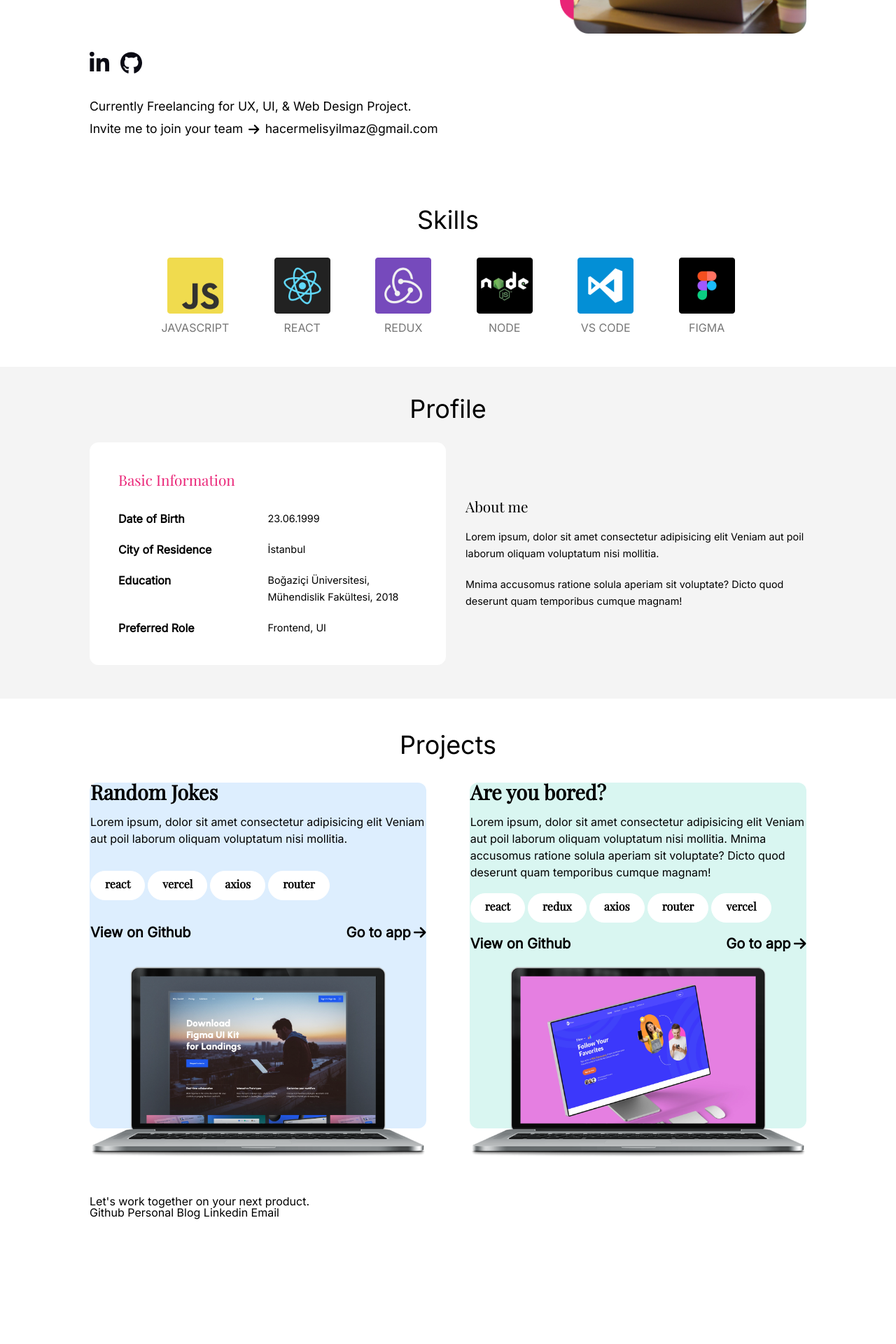
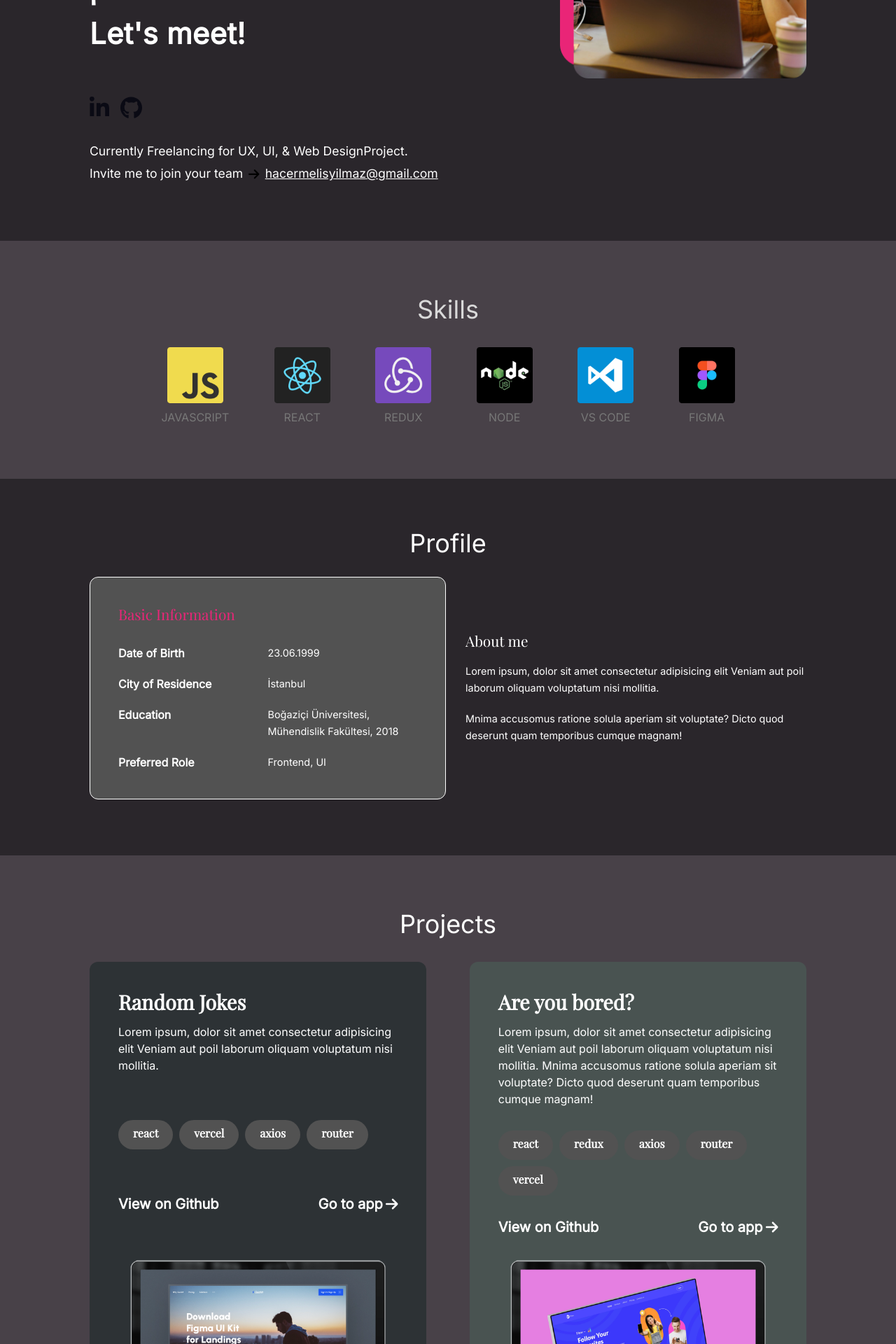
Before and after one commit to hacermelisyilmaz/FSWeb-Frontend-Challenge, a React (Create React App) app: page / in a window 1280 px wide. Shown: the part 540-2460 px from the top of the page at 70% size. Before the commit the page ends 2328 px from the top, so only its background shows below. Built offline with nearby package versions, Linux system fonts and the light colour scheme.

Commit message:
Dark mode update

```diff
--- a/src/App.css
+++ b/src/App.css
@@ -3,7 +3,7 @@
 }
 
 .component {
-  padding: 3rem 0;
+  padding: 5rem 0;
 }
 
 h2 {
@@ -114,14 +114,21 @@ header {
   background-color: #ddeefe;
 }
 
+.dark #project-card-container .Project:first-child {
+  background-color: #2d3235;
+}
+
 #project-card-container .Project:nth-child(2) {
   background-color: #d9f6f1;
+}
+
+.dark #project-card-container .Project:nth-child(2) {
+  background-color: #495351;
 }
 
 .Project {
   border: 1px solid transparent;
   border-radius: 12px;
-  /* padding: 2.5rem; */
   width: 47%;
   line-height: 1.5rem;
 }
@@ -136,8 +143,7 @@ header {
 .Project .tag {
   font-family: "Playfair Display", serif;
   font-weight: 700;
-  background-color: white;
-  border: 1px solid white;
+  border: 1px solid transparent;
   border-radius: 4.75rem;
   padding: 6px 20px 10px 20px;
 }
@@ -147,5 +153,23 @@ header {
   font-size: 1.25rem;
 }
 
-.Project img {
+footer {
+  width: 56%;
+  font-size: 2.6rem;
 }
+
+footer h1 {
+  text-align: right;
+  max-width: 70%;
+  line-height: 4rem;
+}
+
+#footer-links {
+  font-size: 1.5rem;
+  line-height: 2.25rem;
+  font-weight: 500;
+}
+
+.dark .Header header label div::after {
+  background-image: url();
+}
--- a/src/App.js
+++ b/src/App.js
@@ -7,10 +7,15 @@ import Footer from "./layout/Footer";
 
 import "./style/reset.css";
 import "./App.css";
+import { useContext } from "react";
+import { ModeLangContext } from "./context/ModeLangProvider";
 
 function App() {
+  const { darkMode } = useContext(ModeLangContext);
+
   return (
-    <div className="App">
+    <div className={darkMode ? "App" : "App dark"}>
+      <div className="dark:text-dark-white">
         <Header />
         <Introduction />
         <Skills />
@@ -18,6 +23,7 @@ function App() {
         <Projects />
         <Footer />
       </div>
+    </div>
   );
 }
 
--- a/src/components/Project.js
+++ b/src/components/Project.js
@@ -4,23 +4,29 @@ import { FontAwesomeIcon } from "@fortawesome/react-fontawesome";
 function Project({ project }) {
   return (
     <div className="Project">
-      <h3>{project.title}</h3>
+      <h3 className="px-10 pt-11">{project.title}</h3>
       <div className="h-full flex flex-col justify-between gap-1">
-        <p>{project.p1}</p>
-        <div id="tags" className="flex flex-wrap gap-1">
+        <p className="px-10">{project.p1}</p>
+        <div id="tags" className="flex flex-wrap gap-[9px] px-10">
           {project.tags.map((tag, i) => {
             return (
-              <span className="tag" key={i}>
-                {tag.tag}
+              <span
+                className="tag bg-light-white dark:bg-dark-ornamentdarkgray"
+                key={i}
+              >
+                {tag}
               </span>
             );
           })}
         </div>
-        <div id="links" className="flex justify-between">
+        <div id="links" className="flex justify-between px-10">
           <a href="#">{project.links.git}</a>
           <a href="#" className="flex items-center gap-1">
             <p>{project.links.redirect}</p>
-            <FontAwesomeIcon icon={faArrowRight} style={{ color: "#000000" }} />
+            <FontAwesomeIcon
+              icon={faArrowRight}
+              className="text-light-black dark:text-dark-white"
+            />
           </a>
         </div>
         <img src={project.image} />
--- a/src/data/data.js
+++ b/src/data/data.js
@@ -9,7 +9,11 @@ export const data = {
       greeting: "Merhaba! 👋",
       p1: "Ben Melis. Full-stack geliştiriciyim. Sağlam ve ölçeklenebilir ön yüz web sayfaları oluşturabilirim.",
       p2: "Haydi tanışalım!",
-      p3: "Şu an UX, UI ve Web Tasarım Projeleri için serbest çalışıyorum.",
+      p31: "Şu an ",
+      colored1: "UX, UI ve Web Tasarım Projeleri",
+      p32: " için ",
+      colored2: "serbest",
+      p33: " çalışıyorum.",
       p4: "Takımınıza davet edin ",
       p5: " hacermelisyilmaz@gmail.com",
       image: "img/intro/pp.png",
@@ -50,12 +54,7 @@ export const data = {
       project1: {
         title: "Şakalar",
         p1: "Lorem ipsum, dolor sit amet consectetur adipisicing elit Veniam aut poil laborum oliquam voluptatum nisi mollitia.",
-        tags: [
-          { tag: "react" },
-          { tag: "vercel" },
-          { tag: "axios" },
-          { tag: "router" },
-        ],
+        tags: ["react", "vercel", "axios", "router"],
         links: {
           git: "Github'da göster",
           redirect: "Uygulamaya git ",
@@ -65,13 +64,7 @@ export const data = {
       project2: {
         title: "Sıkıldınız mı?",
         p1: "Lorem ipsum, dolor sit amet consectetur adipisicing elit Veniam aut poil laborum oliquam voluptatum nisi mollitia. Mnima accusomus ratione solula aperiam sit voluptate? Dicto quod deserunt quam temporibus cumque magnam!",
-        tags: [
-          { tag: "react" },
-          { tag: "redux" },
-          { tag: "axios" },
-          { tag: "router" },
-          { tag: "vercel" },
-        ],
+        tags: ["react", "redux", "axios", "router", "vercel"],
         links: {
           git: "Github'da göster",
           redirect: "Uygulamaya git ",
@@ -96,10 +89,15 @@ export const data = {
       language: "TÜRKÇE'YE GEÇ",
     },
     introduction: {
+      image: "img/intro/pp.png",
       greeting: "Hi! 👋",
       p1: "I'm Melis. I'm a full-stack developer. I can craft solid and scalable frontend products.",
       p2: "Let's meet!",
-      p3: "Currently Freelancing for UX, UI, & Web Design Project.",
+      p31: "Currently ",
+      colored1: "Freelancing",
+      p32: " for ",
+      colored2: "UX, UI, & Web Design",
+      p33: "Project.",
       p4: "Invite me to join your team ",
       p5: " hacermelisyilmaz@gmail.com",
       image: "img/intro/pp.png",
@@ -140,12 +138,7 @@ export const data = {
       project1: {
         title: "Random Jokes",
         p1: "Lorem ipsum, dolor sit amet consectetur adipisicing elit Veniam aut poil laborum oliquam voluptatum nisi mollitia.",
-        tags: [
-          { tag: "react" },
-          { tag: "vercel" },
-          { tag: "axios" },
-          { tag: "router" },
-        ],
+        tags: ["react", "vercel", "axios", "router"],
         links: {
           git: "View on Github",
           redirect: "Go to app ",
@@ -155,13 +148,7 @@ export const data = {
       project2: {
         title: "Are you bored?",
         p1: "Lorem ipsum, dolor sit amet consectetur adipisicing elit Veniam aut poil laborum oliquam voluptatum nisi mollitia. Mnima accusomus ratione solula aperiam sit voluptate? Dicto quod deserunt quam temporibus cumque magnam!",
-        tags: [
-          { tag: "react" },
-          { tag: "redux" },
-          { tag: "axios" },
-          { tag: "router" },
-          { tag: "vercel" },
-        ],
+        tags: ["react", "redux", "axios", "router", "vercel"],
         links: {
           git: "View on Github",
           redirect: "Go to app ",
--- a/src/layout/Footer.js
+++ b/src/layout/Footer.js
@@ -9,16 +9,22 @@ function Footer() {
   const componentTexts = textData[lang].footer;
 
   return (
-    <div className="Footer component">
-      <div className="w-4/5 mx-auto">
+    <div className="Footer component dark:bg-dark-bggray2">
+      <footer className="mx-auto pt-12 pb-24 flex items-center justify-between">
         <h1>{componentTexts.title}</h1>
-        <div id="footer-links">
-          <a>{componentTexts.links.git} </a>
+        <div id="footer-links" className="flex flex-col">
+          <a className="text-light-cerulean dark:text-dark-ornamentblue">
+            {componentTexts.links.git}{" "}
+          </a>
           <a>{componentTexts.links.blog} </a>
-          <a>{componentTexts.links.linkedin} </a>
-          <a>{componentTexts.links.email} </a>
+          <a className="text-light-blue dark:text-dark-turquoise">
+            {componentTexts.links.linkedin}{" "}
+          </a>
+          <a className="text-light-textdarkpink dark:text-dark-textdarkpink">
+            {componentTexts.links.email}{" "}
+          </a>
         </div>
-      </div>
+      </footer>
     </div>
   );
 }
--- a/src/layout/Header.js
+++ b/src/layout/Header.js
@@ -9,7 +9,7 @@ function Header() {
   const componentTexts = textData[lang].header;
 
   return (
-    <div className="Header component text-textlightgray bg-graybg">
+    <div className="Header component text-light-textlightgray bg-light-bggray dark:bg-dark-bggray1">
       <header className="w-4/5 mx-auto flex justify-end">
         <label
           id="mode-toggler"
@@ -21,11 +21,12 @@ function Header() {
             onChange={() => setDarkMode(!darkMode)}
             className="sr-only peer"
           />
-          <div className="w-8 h-3 bg-gray-200  rounded-full peer dark:bg-gray-700 peer-checked:after:translate-x-4 peer-checked:after:border-white after:content-[''] after:absolute after:top-[20%] after:left-[4px] after:bg-amber after:border-amber after:border after:rounded-full after:h-2 after:w-2 after:transition-all dark:border-gray-600 peer-checked:bg-primary"></div>
+          <div className="w-8 h-3 rounded-full peer dark:bg-dark-black peer-checked:after:translate-x-4 after:content-[''] after:absolute after:top-[25%] after:left-[4px] after:bg-light-amber after:border-light-amber after:border after:rounded-full after:h-2 after:w-2 after:transition-all peer-checked:bg-light-primary"></div>
           <span className="ml-1">
             {darkMode ? componentTexts.darkmode : componentTexts.lightmode}
           </span>
         </label>
+
         <span className="ml-2"> | </span>
         <span className="ml-2">{componentTexts.language}</span>
       </header>
--- a/src/layout/Introduction.js
+++ b/src/layout/Introduction.js
@@ -13,7 +13,7 @@ function Introduction() {
   const componentTexts = textData[lang].introduction;
 
   return (
-    <div className="Introduction component bg-graybg">
+    <div className="Introduction component bg-light-bggray dark:bg-dark-bggray1">
       <div className="w-4/5 mx-auto flex place-content-between">
         <div id="intro-left">
           <div id="greeting">
@@ -41,14 +41,20 @@ function Introduction() {
               </a>
             </div>
             <div id="intro-footer-text">
-              <p>{componentTexts.p3}</p>
+              <p>
+                <span>{componentTexts.p31}</span>
+                <span className="text-primary">{componentTexts.colored1}</span>
+                <span>{componentTexts.p32}</span>
+                <span className="text-primary">{componentTexts.colored2}</span>
+                <span>{componentTexts.p33}</span>
+              </p>
               <div className="flex flex-wrap items-center">
                 <p>{componentTexts.p4}</p>
                 <FontAwesomeIcon
                   icon={faArrowRight}
                   style={{ color: "#000000" }}
                 />
-                <p>{componentTexts.p5}</p>
+                <p className="text-primary underline">{componentTexts.p5}</p>
               </div>
             </div>
           </div>
--- a/src/layout/Profile.js
+++ b/src/layout/Profile.js
@@ -11,11 +11,14 @@ function Profile() {
   const aboutTexts = componentTexts.aboutme;
 
   return (
-    <div className="Profile component bg-bggray">
+    <div className="Profile component bg-light-bggray dark:bg-dark-bggray1">
       <h2>{componentTexts.title}</h2>
       <div className="w-4/5 mx-auto flex gap-7">
-        <div id="basic-info" className="bg-white">
-          <h3 className="text-headerlightpink">{infoTexts.title}</h3>
+        <div
+          id="basic-info"
+          className="bg-light-white dark:bg-dark-ornamentdarkgray"
+        >
+          <h3 className="text-light-headerlightpink">{infoTexts.title}</h3>
           <div id="info-grid" className="grid grid-cols-2 gap-y-5">
             <p className="info-key">{infoTexts.birthdatekey}</p>
             <p className="info-value">{infoTexts.birthdate}</p>
--- a/src/layout/Projects.js
+++ b/src/layout/Projects.js
@@ -10,7 +10,7 @@ function Projects() {
   const componentTexts = textData[lang].projects;
 
   return (
-    <div className="Projects component">
+    <div className="Projects component dark:bg-dark-bggray2">
       <div className="w-4/5 mx-auto">
         <h2>{componentTexts.title}</h2>
         <div id="project-card-container" className="flex justify-between">
--- a/src/layout/Skills.js
+++ b/src/layout/Skills.js
@@ -10,12 +10,12 @@ function Skills() {
   const skills = componentTexts.skillicons;
 
   return (
-    <div className="Skills component w-full">
+    <div className="Skills component w-full dark:text-dark-ornamentgray dark:bg-dark-bggray2">
       <div className="w-4/5 mx-auto">
         <h2>{componentTexts.title} </h2>
         <div
           id="skill-icons"
-          className="text-textlightgray w-4/5 mx-auto flex flex-wrap justify-between"
+          className="text-light-textlightgray w-4/5 mx-auto flex flex-wrap justify-between"
         >
           {skills.map((skill, i) => {
             return (
--- a/tailwind.config.js
+++ b/tailwind.config.js
@@ -1,8 +1,10 @@
 /** @type {import('tailwindcss').Config} */
 module.exports = {
+  darkMode: "class",
   content: ["./src/**/*.{html,js}"],
   theme: {
     colors: {
+      light: {
         primary: "#E92577",
         white: "#FFFFFF",
         black: "#000000",
@@ -23,6 +25,29 @@ module.exports = {
         amber: "#FFE86E",
         turquoise: "#038FD6",
       },
+      dark: {
+        primary: "#E92577",
+        white: "#FFFFFF",
+        black: "#000000",
+        textlightgray: "#777777",
+        textdarkgray: "#0A0A14",
+        textdarkpink: "#AF0C48",
+        headerlightpink: "#EA2678",
+        ornamentblue: "#82BBFF",
+        ornamentgray: "#D9D9D9",
+        bggray1: "#2A262B",
+        bggray2: "#484148",
+        cerulean: "#1769FF",
+        ornamentdarkgray: "#525252",
+        pastelblue: "#DDEEFE",
+        pastelgreen: "#D9F6F1",
+        blue: "#0077B5",
+        redpink: "#B92B5F",
+        reduxpurple: "#764ABC",
+        amber: "#FFE86E",
+        turquoise: "#419CCB",
+      },
+    },
     extend: {},
   },
   plugins: [],
```
Lines whose indentation alone changed are shown as unchanged.
